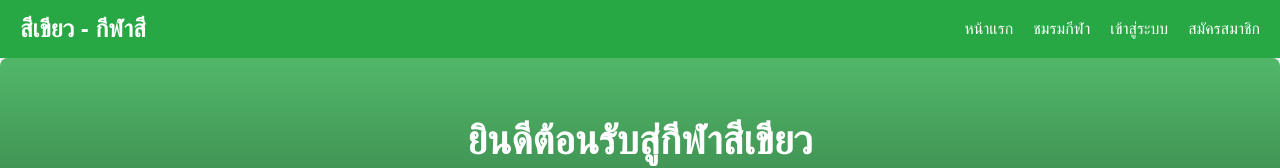
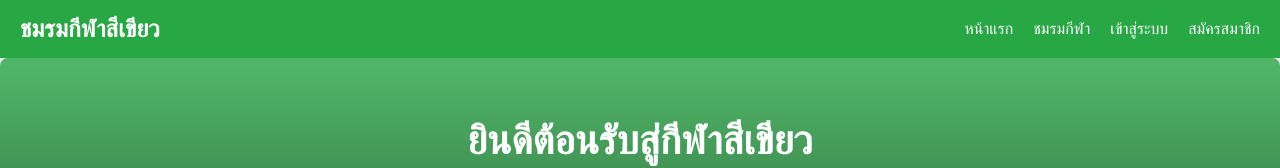
Before and after one commit to Sitthichokthq/sitthichokthq.github.io, a plain HTML site: page index.html in a window 1280 px wide. Shown: the top 168 px of the page. Drawn offline with Linux system fonts and the light colour scheme; a script that the page names is missing.

Commit message:
1.0 test

```diff
--- a/index.html
+++ b/index.html
@@ -329,7 +329,7 @@
 <body>
     <!-- Navbar -->
     <nav class="navbar">
-        <a href="#" class="navbar-brand" onclick="showPage('home')">สีเขียว - กีฬาสี</a>
+        <a href="#" class="navbar-brand" onclick="showPage('home')">ชมรมกีฬาสีเขียว</a>
         <button class="navbar-toggle" onclick="toggleMenu()">☰</button>
         <ul class="navbar-nav" id="navbarNav">
             <li class="nav-item">
```
